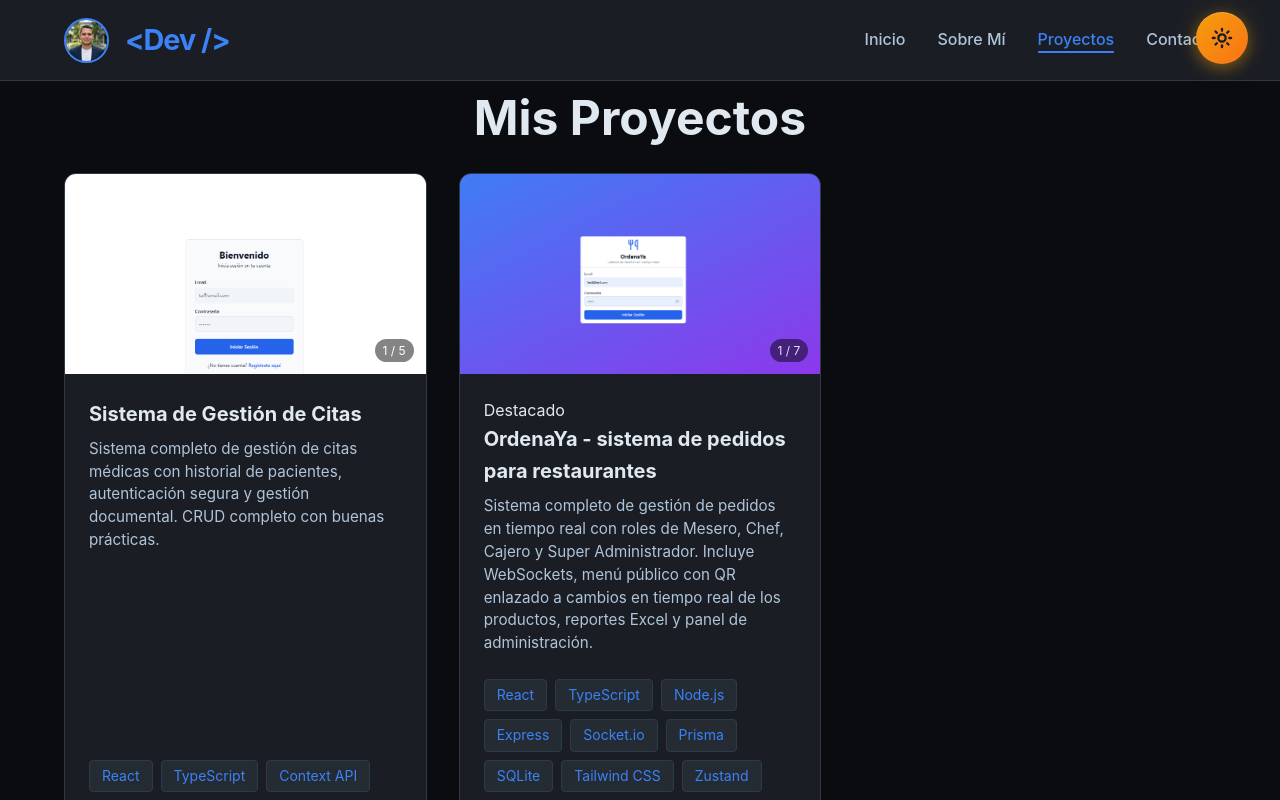
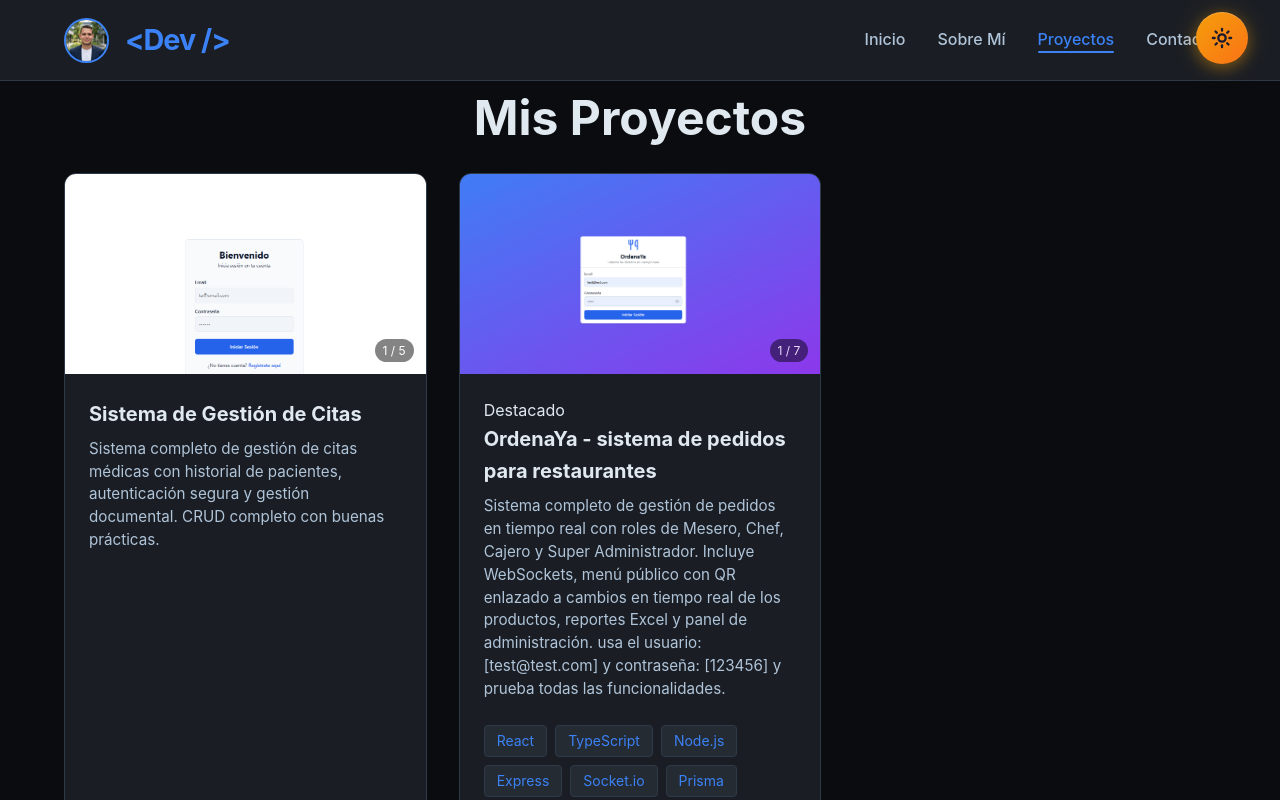
Before and after one commit to wilmo9808/portafolio, a React (Vite) app: page /#/projects in a window 1280 px wide. Shown: the top 800 px of the page. Built offline with nearby package versions, Linux system fonts and the light colour scheme.

Commit message:
actualizacion fichero

```diff
--- a/src/pages/Projects/Projects.tsx
+++ b/src/pages/Projects/Projects.tsx
@@ -41,7 +41,7 @@ const Projects: React.FC = () => {
         {
             id: 'OrdenaYa',
             title: 'OrdenaYa - sistema de pedidos para restaurantes',
-            description: 'Sistema completo de gestión de pedidos en tiempo real con roles de Mesero, Chef, Cajero y Super Administrador. Incluye WebSockets, menú público con QR enlazado a cambios en tiempo real de los productos, reportes Excel y panel de administración.',
+            description: 'Sistema completo de gestión de pedidos en tiempo real con roles de Mesero, Chef, Cajero y Super Administrador. Incluye WebSockets, menú público con QR enlazado a cambios en tiempo real de los productos, reportes Excel y panel de administración. usa el usuario: [test@test.com] y contraseña: [123456] y prueba todas las funcionalidades.',
             technologies: ['React', 'TypeScript', 'Node.js', 'Express', 'Socket.io', 'Prisma', 'SQLite', 'Tailwind CSS', 'Zustand', 'Vite'],
             images: [
                 loginOrdenaYa,
@@ -52,7 +52,7 @@ const Projects: React.FC = () => {
                 dashboardCajeroReporteOrdenaYa,
                 menuOrdenaYa
             ],
-            liveUrl: 'https://ordenaya-web.onrender.com/',
+            liveUrl: 'https://ordenaya-web.onrender.com',
             repoUrl: 'https://github.com/wilmo9808/restaurant-app',
             featured: true
         },
```
